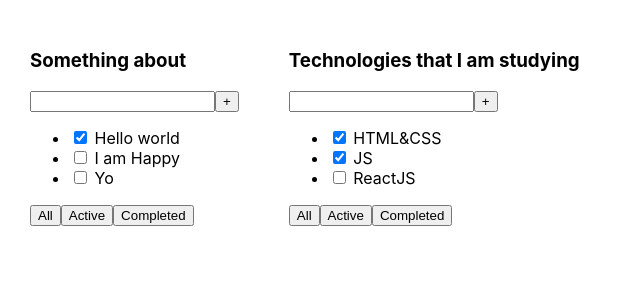
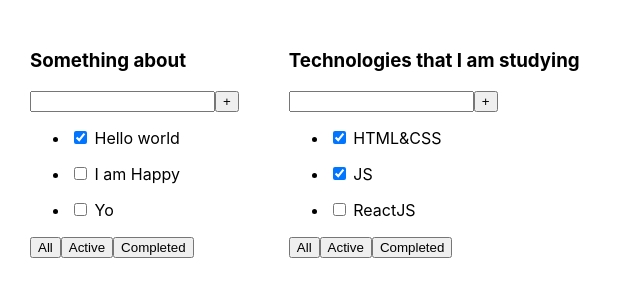
Before and after one commit to VladTomchuk/todolist_2023_2024, a React (Create React App) app: page / in a window 1280 px wide. Shown: the top 300 px of the page, without its empty margins (0-640 px from the left). Built offline with nearby package versions, Linux system fonts and the light colour scheme.

Commit message:
Map method for tasks

```diff
--- a/src/Todolist.tsx
+++ b/src/Todolist.tsx
@@ -19,11 +19,14 @@ export const Todolist = (props: PropsType) => {
                 <input/>
                 <button>+</button>
             </div>
-            <ul>
-                <li><input type="checkbox" checked={props.tasks[0].isDone}/> <span>{props.tasks[0].title}</span></li>
-                <li><input type="checkbox" checked={props.tasks[1].isDone}/> <span>{props.tasks[1].title}</span></li>
-                <li><input type="checkbox" checked={props.tasks[2].isDone}/> <span>{props.tasks[2].title}</span></li>
-            </ul>
+            {props.tasks.map((t: TaskType) => {
+                return (
+                    <ul>
+                        <li><input type="checkbox" checked={t.isDone}/> <span>{t.title}</span>
+                        </li>
+                    </ul>
+                )
+            })}
             <div>
                 <button>All</button>
                 <button>Active</button>
```
